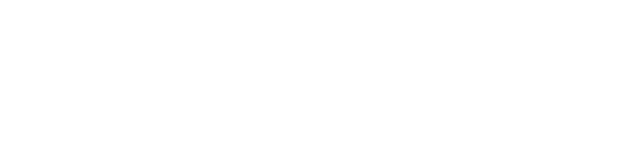
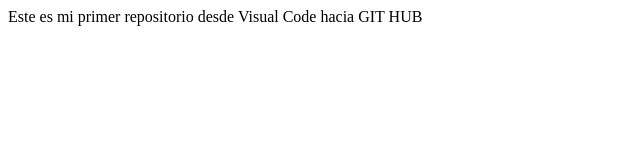
Before and after one commit to smaciasg/GitVisualCode, a plain HTML site: page index.html in a window 1280 px wide. Shown: the whole page, without its empty margins (0-640 px from the left). Drawn offline with Linux system fonts and the light colour scheme.

Commit message:
Agregé texto al index y puse nombre a la página

```diff
--- a/index.html
+++ b/index.html
@@ -4,9 +4,9 @@
     <meta charset="UTF-8">
     <meta http-equiv="X-UA-Compatible" content="IE=edge">
     <meta name="viewport" content="width=device-width, initial-scale=1.0">
-    <title>Document</title>
+    <title>Hola GITVS</title>
 </head>
 <body>
-
+    Este es mi primer repositorio desde Visual Code hacia GIT HUB
 </body>
 </html>
```
